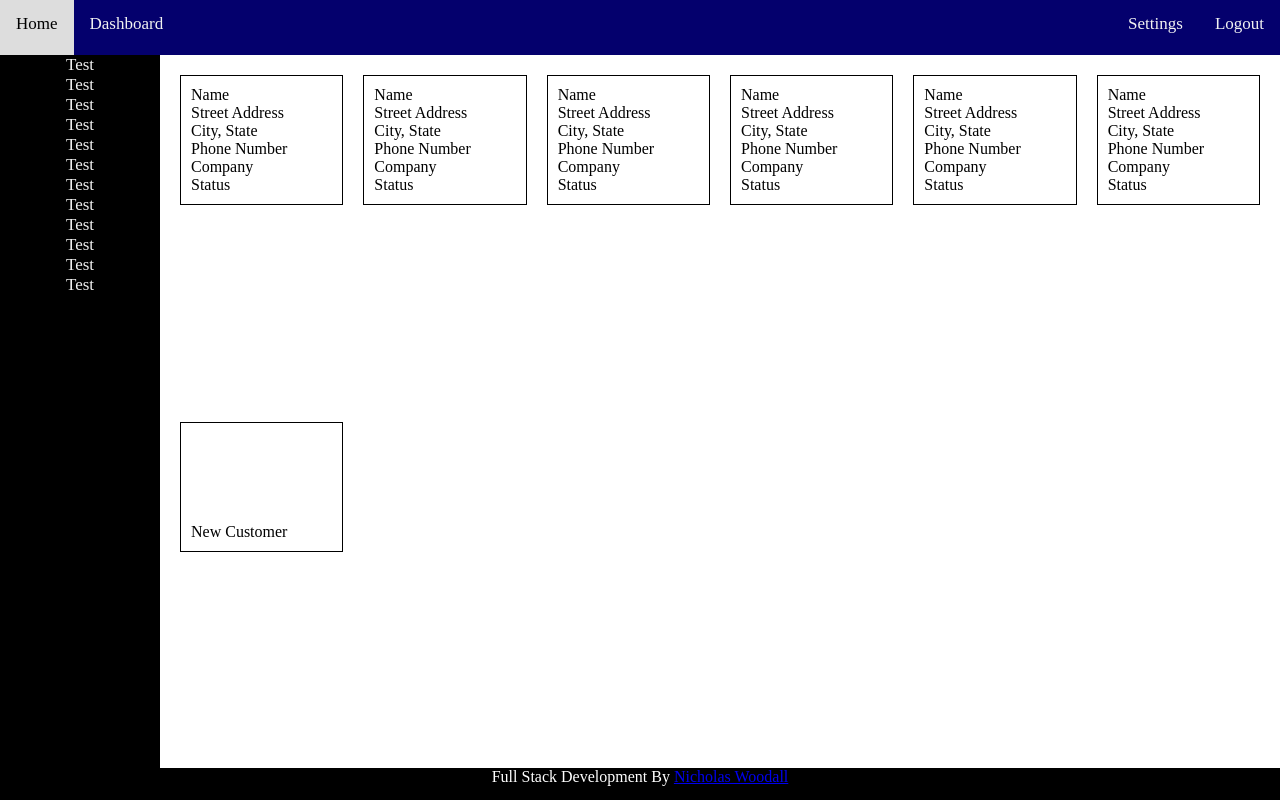
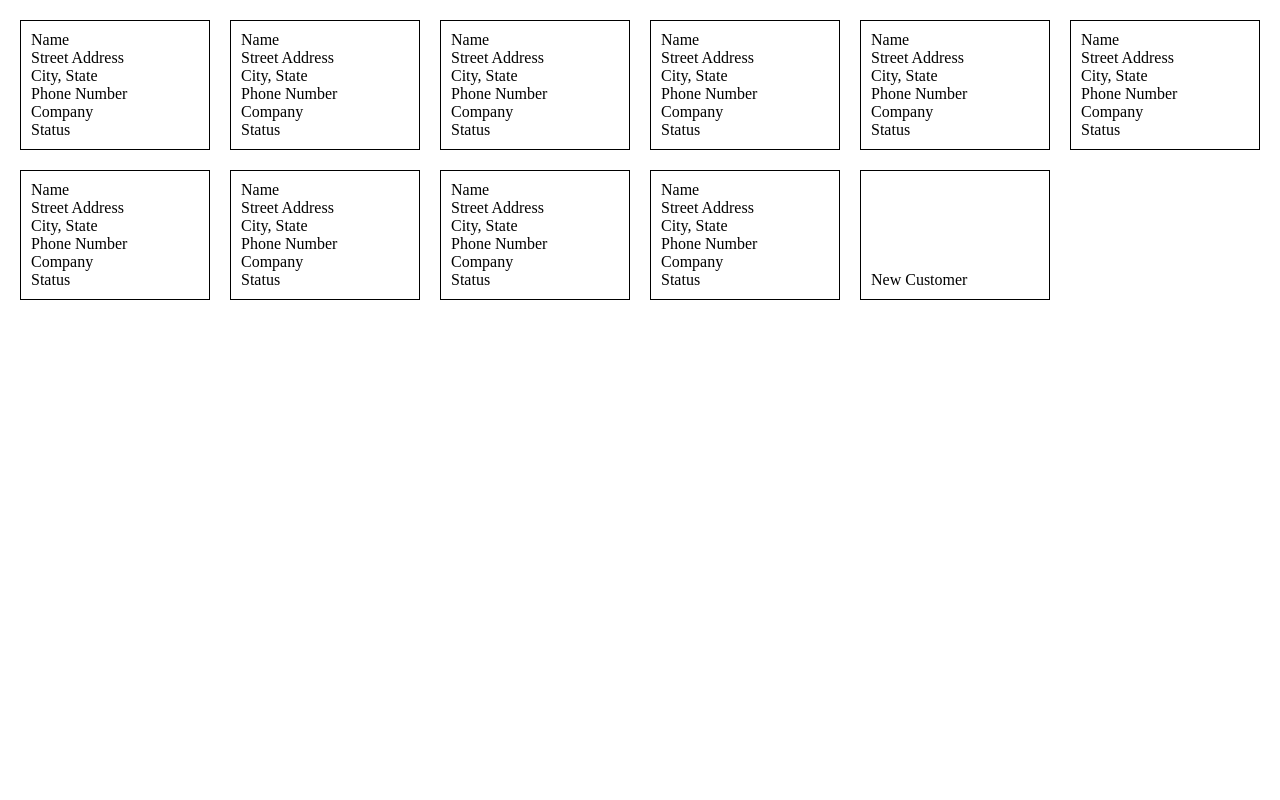
Before and after one commit to SheepDog91/VirtualOffice, a plain HTML site: page crm.html in a window 1280 px wide. Drawn offline with Linux system fonts and the light colour scheme.

Commit message:
Update crm.html

```diff
--- a/crm.html
+++ b/crm.html
@@ -1,87 +1,37 @@
 <!DOCTYPE html>
+
 <html>
-<head>
-<style>
-*
-{
-width:100%;
-height:100%;
-padding:0;
-margin:0;
-}
-.header { grid-area: header;   overflow: hidden;
-  background-color: #04006D;
-}
-.header a {
-  float: left;
-  width:auto;
-  color: #f2f2f2;
-  text-align: center;
-  padding: 14px 16px;
-  text-decoration: none;
-  font-size: 17px;
-}
 
-.header a:hover {
-  background-color: #ddd;
-  color: black;
-  float: left;
-}
-.active {
-background-color: #15226D;
-}
+  <head>
 
+    <title>CRM Board</title>
 
-.menu { grid-area: menu; background-color:black; color:white;}
-.menu a {
-  float: left;
-  width:100%;
-  height:auto;
-  color: #f2f2f2;
-  text-align: center;
-  padding: 0 0px;
-  text-decoration: none;
-  font-size: 17px;
-}
+    <style>
 
-.menu a:hover {
-  background-color: #ddd;
-  color: black;
-  float: left;
-}
+    *
+    {
+      margin:0px;
+      padding:0px;
+      width:auto;
+      height:auto;
+    }
 
-.footer { grid-area: footer; }
-
-.grid-container {
-  display: grid;
-grid-template-rows:55px 1fr 32px;
-grid-template-columns:160px 1fr;
-grid-template-areas:
-    'header header'
-    'menu content'
-    'footer footer';
-}
-
-.grid-container > div {
-}
-    .content a:link
+    a:link
     {
       text-decoration: none;
       color:black;
     }
 
-    .content a:visited
+    a:visited
     {
       text-decoration: none;
       color:black;
     }
 
 
-    .content
+
+    .grid-container
     {
-     width:auto;
-     height:auto;
-      grid-area: content;
       padding:20px;
       background-color:white;
       display: grid;
@@ -89,138 +39,62 @@ grid-template-areas:
       grid-template-rows:auto;
     }
 
-    .content-item
+    .grid-item
     {
-    height:auto;
-    width:auto;
       padding:10px;
       border:1px solid black;
     }
-    .content a
-    {
-
-    }
-    .content a:hover
+    a:hover
     {
        background-color:#dddddd;
-
     }
     @media only screen and (min-width: 0px)
     {
-      .content{grid-template-columns: repeat(2, 1fr);}
+      .grid-container{grid-template-columns: repeat(2, 1fr);}
     }
 
     @media only screen and (min-width: 610px)
     {
-      .content{grid-template-columns: repeat(3, 1fr);}
+      .grid-container{grid-template-columns: repeat(3, 1fr);}
     }
 
     @media only screen and (min-width: 810px)
     {
-      .content{grid-template-columns: repeat(4, 1fr);}
+      .grid-container{grid-template-columns: repeat(4, 1fr);}
     }
 
     @media only screen and (min-width: 1010px)
     {
-      .content{grid-template-columns: repeat(5, 1fr);}
+      .grid-container{grid-template-columns: repeat(5, 1fr);}
     }
 
     @media only screen and (min-width: 1210px)
     {
-      .content{grid-template-columns: repeat(6, 1fr);}
+      .grid-container{grid-template-columns: repeat(6, 1fr);}
     }
 
     @media only screen and (min-width: 1410px)
     {
-      .content{grid-template-columns: repeat(7, 1fr);}
+      .grid-container{grid-template-columns: repeat(7, 1fr);}
     }
 
     @media only screen and (min-width: 1610px)
     {
-      .content{grid-template-columns: repeat(8, 1fr);}
+      .grid-container{grid-template-columns: repeat(8, 1fr);}
     }
 
-</style>
-</head>
-<body>
-<div class="grid-container">
-  <div class="header">
+    </style>
 
-        <a class="active" href="#home">Home</a>
-        <a href="#home">Dashboard</a>
+    <meta name="viewport" content="width=device-width, initial-scale=1.0">
 
-        <a style="float:right;" href="#home">Logout</a>
-        <a style="float:right;" href="#about">Settings</a>
-  </div>
-  <div class="menu">
-  <a href="#">Test</a>
-  <a href="#">Test</a>
-  <a href="#">Test</a>
-  <a href="#">Test</a>
-  <a href="#">Test</a>
-  <a href="#">Test</a>
-  <a href="#">Test</a>
-  <a href="#">Test</a>
-  <a href="#">Test</a>
-  <a href="#">Test</a>
-  <a href="#">Test</a>
-  <a href="#">Test</a>
+  </head>
 
-  </div>
-  <div class="content">
+  <body>
+
+    <div class="grid-container">
 
       <a href="#EditContact">
-        <div class="content-item">
-          Name<br>
-          Street Address<br>
-          City, State<br>
-          Phone Number<br>
-          Company<br>
-          Status
-        </div>
-      </a>
-      <a href="#EditContact">
-        <div class="content-item">
-          Name<br>
-          Street Address<br>
-          City, State<br>
-          Phone Number<br>
-          Company<br>
-          Status
-        </div>
-      </a>
-      <a href="#EditContact">
-        <div class="content-item">
-          Name<br>
-          Street Address<br>
-          City, State<br>
-          Phone Number<br>
-          Company<br>
-          Status
-        </div>
-      </a>
-      <a href="#EditContact">
-        <div class="content-item">
-          Name<br>
-          Street Address<br>
-          City, State<br>
-          Phone Number<br>
-          Company<br>
-          Status
-        </div>
-      </a>
-      <a href="#EditContact">
-        <div class="content-item">
-          Name<br>
-          Street Address<br>
-          City, State<br>
-          Phone Number<br>
-          Company<br>
-          Status
-        </div>
-      </a>
-      <a href="#EditContact">
-        <div class="content-item">
+        <div class="grid-item">
           Name<br>
           Street Address<br>
           City, State<br>
@@ -230,10 +104,106 @@ grid-template-areas:
         </div>
       </a>
 
+      <a href="#EditContact">
+        <div class="grid-item">
+          Name<br>
+          Street Address<br>
+          City, State<br>
+          Phone Number<br>
+          Company<br>
+          Status
+        </div>
+      </a>
 
+      <a href="#EditContact">
+        <div class="grid-item">
+          Name<br>
+          Street Address<br>
+          City, State<br>
+          Phone Number<br>
+          Company<br>
+          Status
+        </div>
+      </a>
 
+      <a href="#EditContact">
+        <div class="grid-item">
+          Name<br>
+          Street Address<br>
+          City, State<br>
+          Phone Number<br>
+          Company<br>
+          Status
+        </div>
+      </a>
+
+      <a href="#EditContact">
+        <div class="grid-item">
+          Name<br>
+          Street Address<br>
+          City, State<br>
+          Phone Number<br>
+          Company<br>
+          Status
+        </div>
+      </a>
+
+      <a href="#EditContact">
+        <div class="grid-item">
+          Name<br>
+          Street Address<br>
+          City, State<br>
+          Phone Number<br>
+          Company<br>
+          Status
+        </div>
+      </a>
+
+      <a href="#EditContact">
+        <div class="grid-item">
+          Name<br>
+          Street Address<br>
+          City, State<br>
+          Phone Number<br>
+          Company<br>
+          Status
+        </div>
+      </a>
+
+      <a href="#EditContact">
+        <div class="grid-item">
+          Name<br>
+          Street Address<br>
+          City, State<br>
+          Phone Number<br>
+          Company<br>
+          Status
+        </div>
+      </a>
+
+      <a href="#EditContact">
+        <div class="grid-item">
+          Name<br>
+          Street Address<br>
+          City, State<br>
+          Phone Number<br>
+          Company<br>
+          Status
+        </div>
+      </a>
+
+      <a href="#EditContact">
+        <div class="grid-item">
+          Name<br>
+          Street Address<br>
+          City, State<br>
+          Phone Number<br>
+          Company<br>
+          Status
+        </div>
+      </a>
       <a href="edit_customer.html">
-        <div class="content-item">
+        <div class="grid-item">
           <br>
           <br>
           <br>
@@ -243,10 +213,6 @@ grid-template-areas:
         </div>
       </a>
 
-
-  </div>
-  <div class="footer" style="background:black; color:white;text-align:center;">Full Stack Development By <a href="nicholasdwoodall.com">Nicholas Woodall</a></div>
-</div>
-
-</body>
+    </div>
+  </body>
 </html>
```
